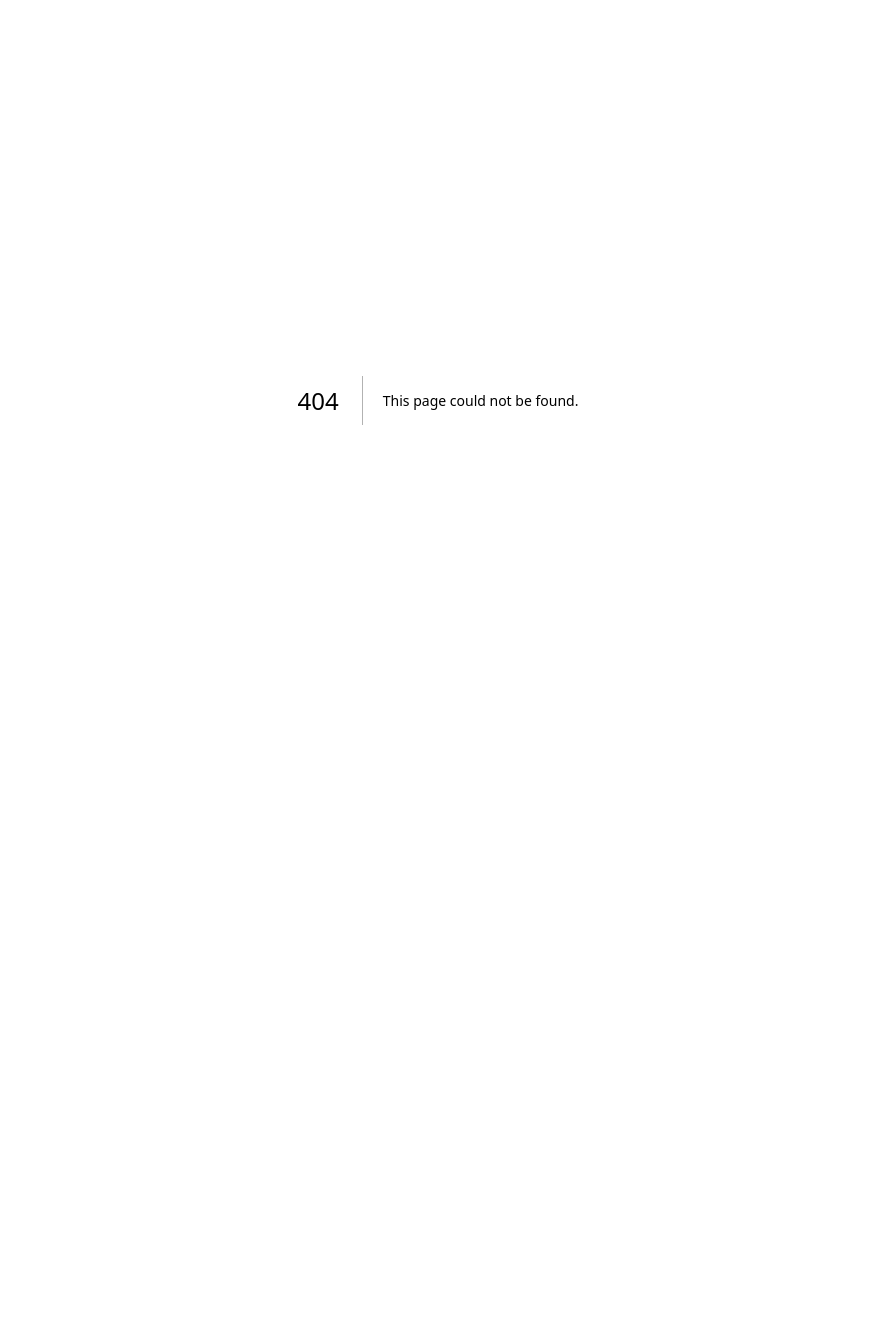
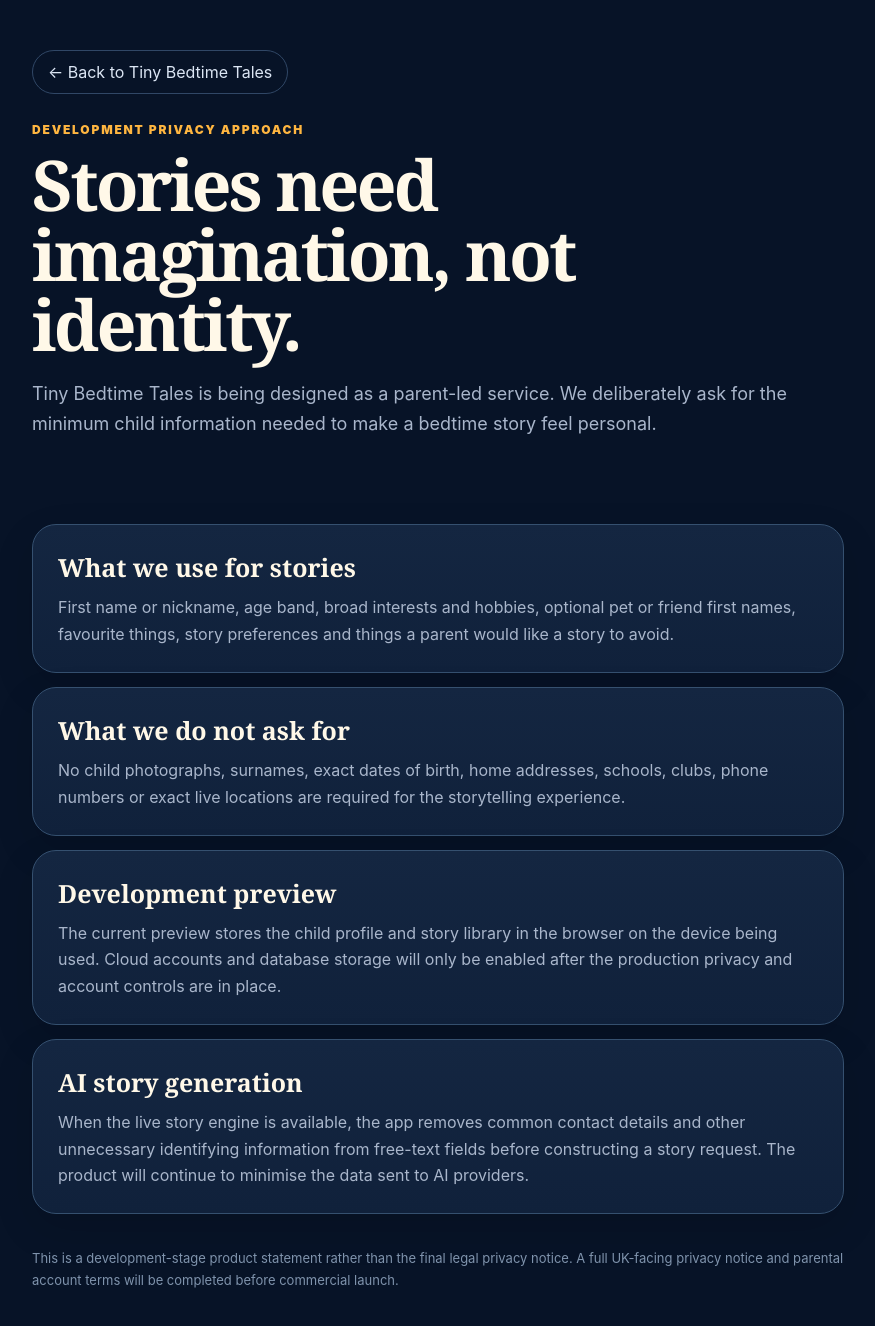
Before and after one commit to jamiefarwell/tiny-bedtime-tales, a Next.js app: page /privacy in a window 1280 px wide. Before the commit this address had no page. Shown: the top 1326 px of the page, without its empty margins (202-1077 px from the left). Before the commit the page ends 800 px from the top, so only its background shows below. Built offline with nearby package versions, Linux system fonts and the light colour scheme.

Commit message:
Add app/privacy/page.js

```diff
--- /dev/null
+++ b/app/privacy/page.js
@@ -0,0 +1,17 @@
+export const metadata={title:'Privacy approach | Tiny Bedtime Tales'};
+
+export default function Privacy(){
+  return <main className="shell" style={{paddingTop:50,paddingBottom:80,maxWidth:860}}>
+    <a href="/" className="ghost" style={{display:'inline-block',marginBottom:28}}>← Back to Tiny Bedtime Tales</a>
+    <div className="kicker">Development privacy approach</div>
+    <h1 style={{font:'700 clamp(42px,7vw,70px)/1 Georgia,serif',letterSpacing:'-.04em',margin:'12px 0 20px'}}>Stories need imagination, not identity.</h1>
+    <p className="sectionText">Tiny Bedtime Tales is being designed as a parent-led service. We deliberately ask for the minimum child information needed to make a bedtime story feel personal.</p>
+    <section className="section" style={{paddingBottom:20}}>
+      <div className="card"><h3>What we use for stories</h3><p>First name or nickname, age band, broad interests and hobbies, optional pet or friend first names, favourite things, story preferences and things a parent would like a story to avoid.</p></div>
+      <div className="card" style={{marginTop:14}}><h3>What we do not ask for</h3><p>No child photographs, surnames, exact dates of birth, home addresses, schools, clubs, phone numbers or exact live locations are required for the storytelling experience.</p></div>
+      <div className="card" style={{marginTop:14}}><h3>Development preview</h3><p>The current preview stores the child profile and story library in the browser on the device being used. Cloud accounts and database storage will only be enabled after the production privacy and account controls are in place.</p></div>
+      <div className="card" style={{marginTop:14}}><h3>AI story generation</h3><p>When the live story engine is available, the app removes common contact details and other unnecessary identifying information from free-text fields before constructing a story request. The product will continue to minimise the data sent to AI providers.</p></div>
+    </section>
+    <p style={{color:'#7f93ac',lineHeight:1.7,fontSize:13}}>This is a development-stage product statement rather than the final legal privacy notice. A full UK-facing privacy notice and parental account terms will be completed before commercial launch.</p>
+  </main>;
+}
```
